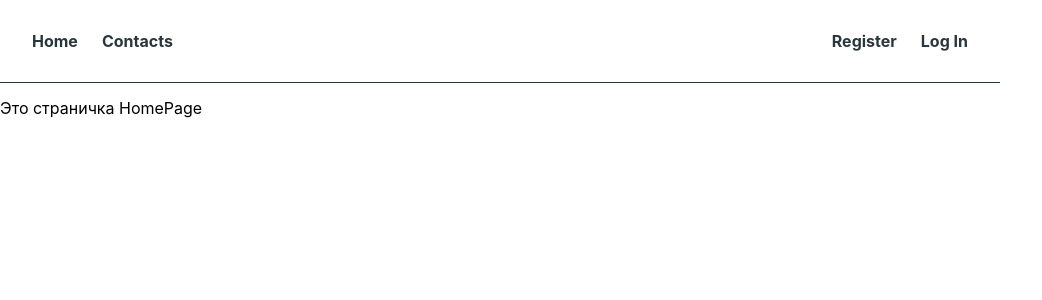
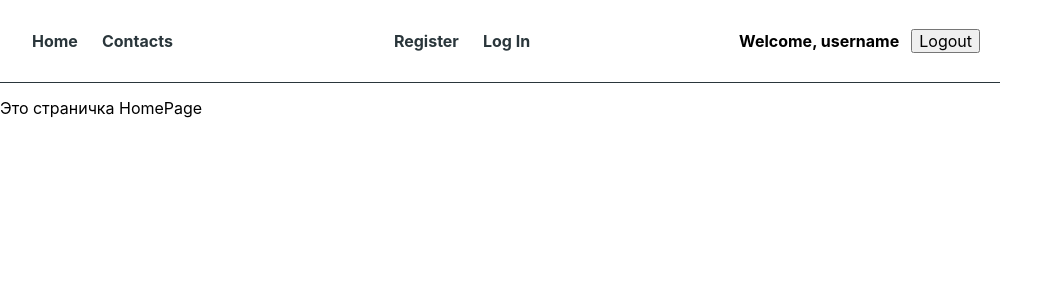
Before and after one commit to MarginTrader1/goit-react-hw-08, a React (Vite) app: page / in a window 1280 px wide. Shown: the top 300 px of the page, without its empty margins (0-1042 px from the left). Built offline with nearby package versions, Linux system fonts and the light colour scheme.

Commit message:
UserMenu

```diff
--- a/src/components/AppBar/AppBar.jsx
+++ b/src/components/AppBar/AppBar.jsx
@@ -1,5 +1,6 @@
 import AuthNav from "../AuthNav/AuthNav";
 import Navigation from "../Navigation/Navigation";
+import UserMenu from "../UserMenu/UserMenu";
 
 import css from "./AppBar.module.css";
 
@@ -8,6 +9,7 @@ export default function AppBar() {
       <header className={css.header}>
          <Navigation />
          <AuthNav />
+         <UserMenu />
       </header>
    );
 }
--- a/src/components/UserMenu/UserMenu.jsx
+++ b/src/components/UserMenu/UserMenu.jsx
@@ -0,0 +1,14 @@
+import { useDispatch, useSelector } from "react-redux";
+
+import css from "./UserMenu.module.css";
+
+export default function UserMenu() {
+   return (
+      <div className={css.wrapper}>
+         <p className={css.username}>Welcome, username</p>
+         <button type="button" onClick={() => {}}>
+            Logout
+         </button>
+      </div>
+   );
+}
--- a/src/components/UserMenu/UserMenu.module.css
+++ b/src/components/UserMenu/UserMenu.module.css
@@ -0,0 +1,9 @@
+.wrapper {
+   display: flex;
+   align-items: center;
+   gap: 12px;
+}
+
+.username {
+   font-weight: 700;
+}
```
